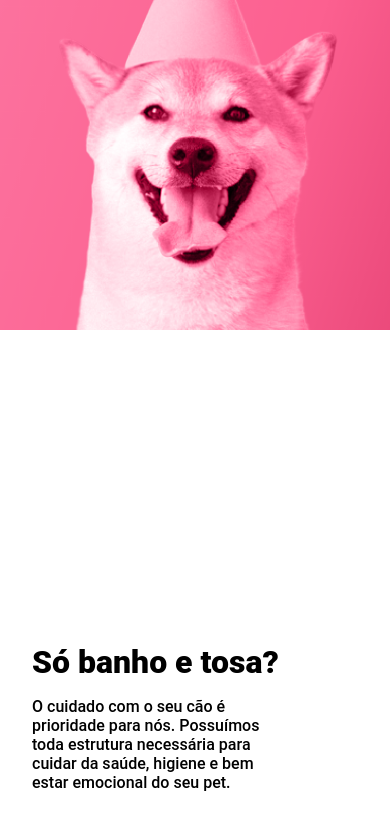
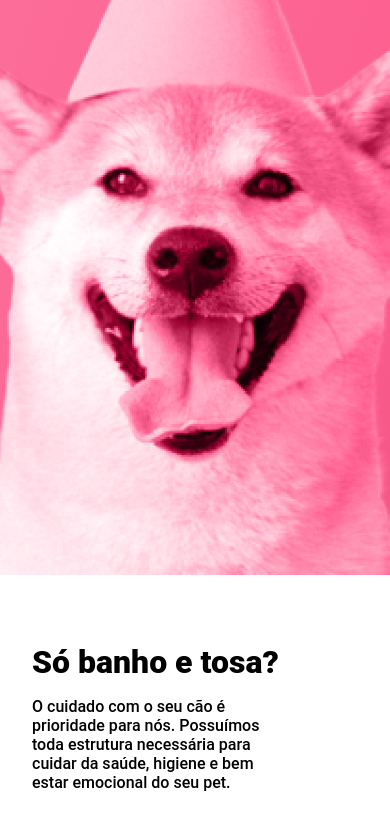
Before and after one commit to eli-andrade-dev/fantastika-petshop, a plain HTML site: page index.html in a window 390 px wide. Shown: the part 522-1356 px from the top of the page. Drawn offline with Linux system fonts and the light colour scheme; a web font is replaced by a local one.

Commit message:
background

```diff
--- a/style.css
+++ b/style.css
@@ -281,10 +281,10 @@ header{
 
 .primeiraFoto{
     background-image: url(imagens/Grupo\ 485.png);
-    background-size: contain;
+    background-size: cover;
     background-position: center;
-    background-repeat: no-repeat;
-    height: 130vh;
+
+
 }
 
 .logoCenter{
```
